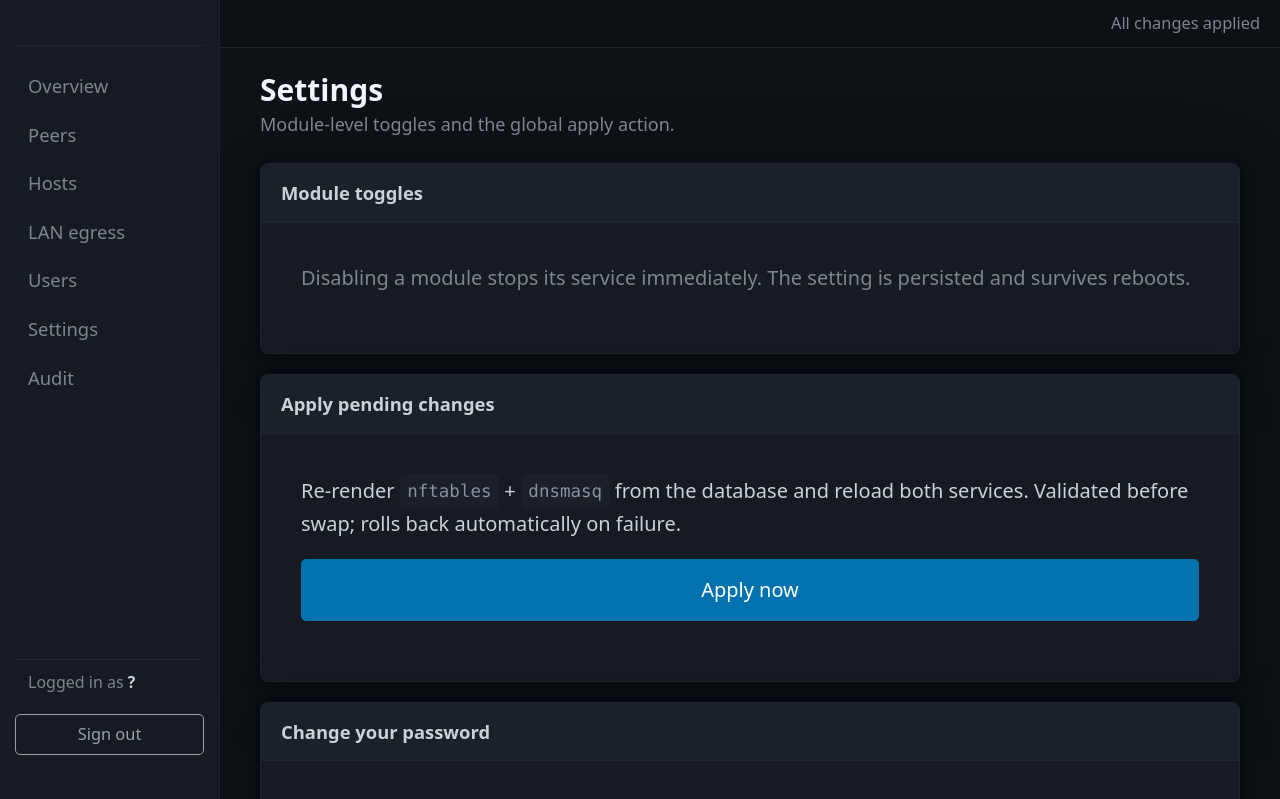
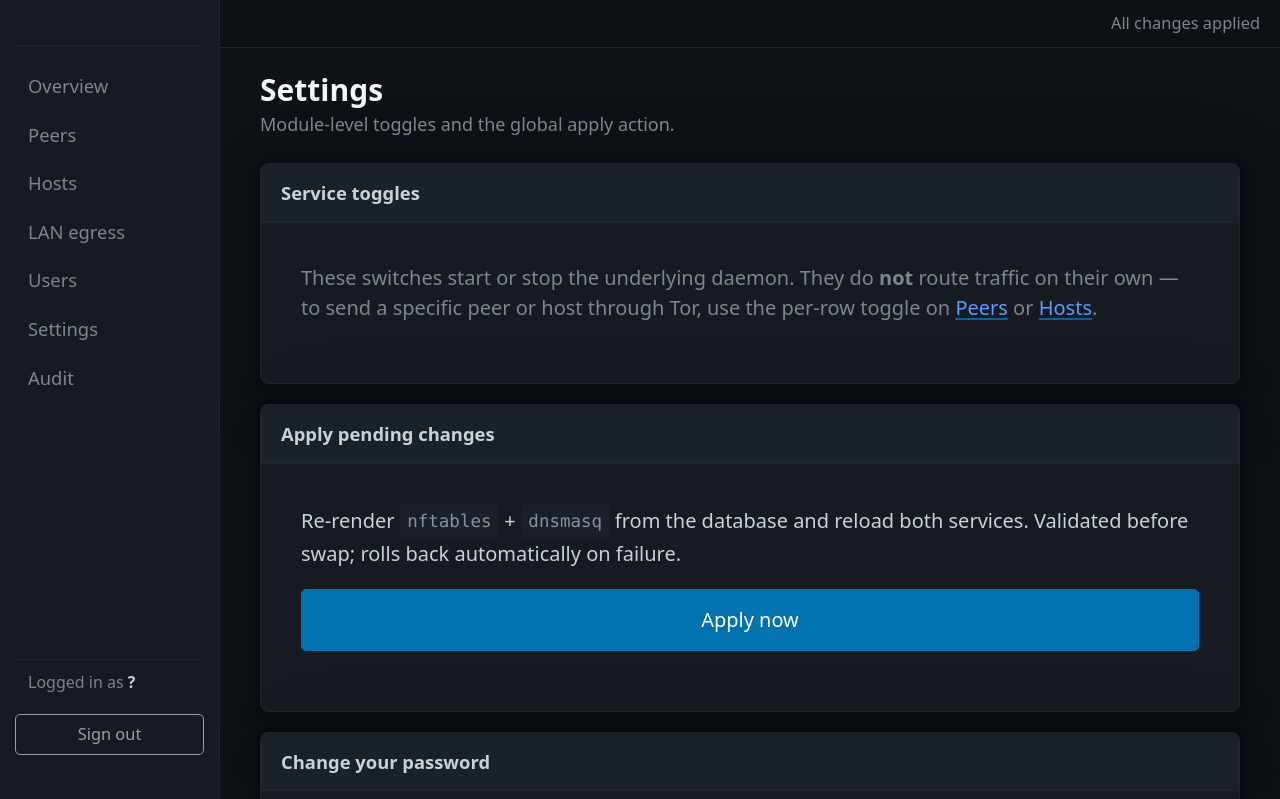
Before and after one commit to sPROFFEs/GUEST, a FastAPI app: template panel/app/web/templates/settings.html in a window 1280 px wide. Shown: the top 799 px of the page. Run offline with FastAPI, Linux system fonts and the light colour scheme; the template is opened without the code that fills it, so the values that code supplies are empty; parts of the project's set-up code (start-up, migrations or seed data) failed here and were passed over; some libraries are stand-ins or nearby versions.

Commit message:
improvements

```diff
--- a/panel/app/web/templates/settings.html
+++ b/panel/app/web/templates/settings.html
@@ -10,18 +10,31 @@
 </div>
 
 <article class="card">
-    <header>Module toggles</header>
+    <header>Service toggles</header>
     <div class="body">
         <p class="muted" style="margin:0 0 1rem">
-            Disabling a module stops its service immediately. The setting is persisted
-            and survives reboots.
+            These switches start or stop the underlying daemon. They do <strong>not</strong>
+            route traffic on their own — to send a specific peer or host through Tor,
+            use the per-row toggle on
+            <a href="/peers">Peers</a> or <a href="/hosts">Hosts</a>.
         </p>
-        <div style="display:grid;grid-template-columns:repeat(auto-fit,minmax(200px,1fr));gap:.75rem;">
+        {% set labels = {
+            'wg_enabled':   ('WireGuard service',  'Tunnel for remote peers (wg-quick@wg0).'),
+            'tor_enabled':  ('Tor service',        'Daemon that carries marked traffic. Per-peer/host opt-in elsewhere.'),
+            'dhcp_enabled': ('DHCP / DNS service', 'dnsmasq for the internal LAN.'),
+        } %}
+        <div style="display:grid;grid-template-columns:repeat(auto-fit,minmax(260px,1fr));gap:.75rem;">
             {% for key, value in settings.items() %}
-            <form method="post" action="/settings/toggle" class="toggle-form" style="justify-content:space-between;padding:.6rem .75rem;background:var(--pico-card-sectioning-background-color);border-radius:6px;">
+            {% set lbl = labels.get(key, (key, '')) %}
+            <form method="post" action="/settings/toggle" class="toggle-form"
+                  style="justify-content:space-between;padding:.7rem .85rem;background:var(--pico-card-sectioning-background-color);border-radius:6px;align-items:flex-start;">
                 <input type="hidden" name="key" value="{{ key }}">
-                <span>{{ key.replace('_enabled','').upper() }}</span>
-                <button type="submit" class="switch {{ 'on' if value }}" aria-label="toggle {{ key }}"></button>
+                <div style="display:flex;flex-direction:column;gap:.15rem">
+                    <span style="font-weight:500">{{ lbl[0] }}</span>
+                    <small class="muted" style="font-size:.78rem">{{ lbl[1] }}</small>
+                </div>
+                <button type="submit" class="switch {{ 'on' if value }}" aria-label="toggle {{ key }}"
+                        style="margin-top:.2rem"></button>
             </form>
             {% endfor %}
         </div>
```
